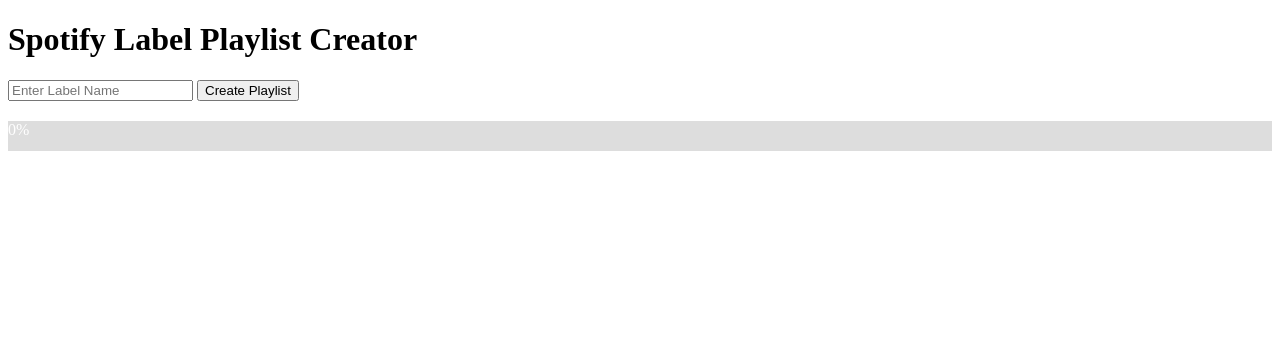
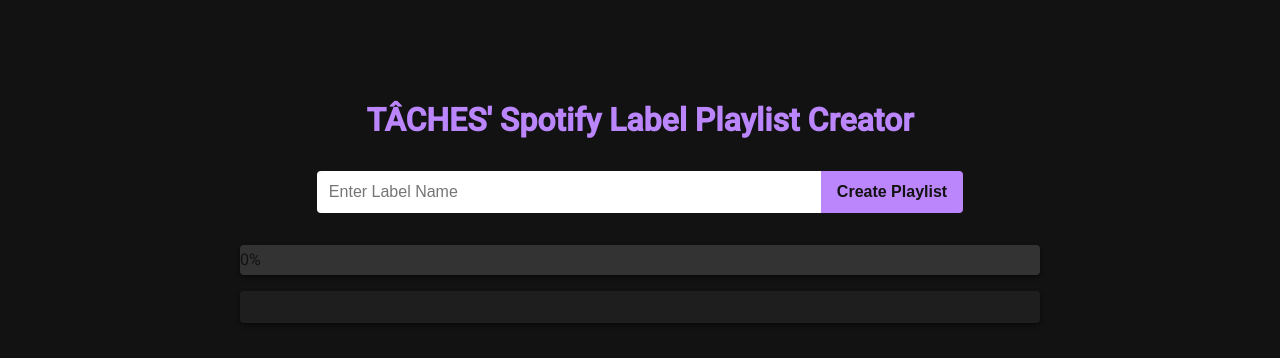
Before and after one commit to glittercowboy/spotify-playlist-creator, a website: page public/index.html in a window 1280 px wide. Drawn offline with nearby package versions, Linux system fonts and the light colour scheme; no server answers.

Commit message:
Update server.js progress tracking and enhance index.html UI

```diff
--- a/public/index.html
+++ b/public/index.html
@@ -2,59 +2,129 @@
 <html>
 <head>
   <meta charset="UTF-8">
-  <title>Spotify Label Playlist Creator</title>
+  <title>TÂCHES' Spotify Label Playlist Creator</title>
+  <!-- Google Fonts -->
+  <link href="https://fonts.googleapis.com/css2?family=Roboto:wght@300;400;500&display=swap" rel="stylesheet">
   <style>
-    /* Simple styles for the form and progress bar */
+    /* Global Styles */
+    body {
+      background-color: #121212;
+      color: #E0E0E0;
+      font-family: 'Roboto', sans-serif;
+      margin: 0;
+      padding: 0;
+    }
+    .container {
+      max-width: 800px;
+      margin: 3rem auto;
+      padding: 2rem;
+    }
+    h1 {
+      text-align: center;
+      margin-bottom: 2rem;
+      color: #BB86FC;
+    }
+    /* Form Styles */
+    form {
+      display: flex;
+      justify-content: center;
+      margin-bottom: 2rem;
+    }
+    input[type="text"] {
+      width: 60%;
+      padding: 0.75rem;
+      border: none;
+      border-radius: 4px 0 0 4px;
+      font-size: 1rem;
+      outline: none;
+    }
+    button {
+      padding: 0.75rem 1rem;
+      border: none;
+      background-color: #BB86FC;
+      color: #121212;
+      font-weight: bold;
+      font-size: 1rem;
+      border-radius: 0 4px 4px 0;
+      cursor: pointer;
+      transition: background-color 0.3s;
+    }
+    button:hover {
+      background-color: #9a67ea;
+    }
+    /* Progress Bar Styles */
     #progress {
       width: 100%;
-      background-color: #ddd;
-      margin-top: 20px;
+      background-color: #333;
+      border-radius: 4px;
+      overflow: hidden;
+      margin-bottom: 1rem;
+      box-shadow: 0 2px 4px rgba(0, 0, 0, 0.5);
     }
     #progress-bar {
+      height: 30px;
+      background-color: #BB86FC;
       width: 0%;
-      height: 30px;
-      background-color: #4CAF50;
       text-align: center;
-      color: white;
+      line-height: 30px;
+      color: #121212;
+      transition: width 0.5s ease;
+    }
+    /* Status Messages */
+    #status {
+      background-color: #1E1E1E;
+      padding: 1rem;
+      border-radius: 4px;
+      max-height: 300px;
+      overflow-y: auto;
+      box-shadow: 0 2px 4px rgba(0, 0, 0, 0.5);
+    }
+    #status p {
+      margin: 0.5rem 0;
+      font-size: 0.9rem;
+    }
+    a {
+      color: #BB86FC;
+      text-decoration: none;
+    }
+    a:hover {
+      text-decoration: underline;
     }
   </style>
 </head>
 <body>
-  <h1>Spotify Label Playlist Creator</h1>
+  <div class="container">
+    <h1>TÂCHES' Spotify Label Playlist Creator</h1>
     <form action="/start" method="POST">
       <input type="text" name="label" placeholder="Enter Label Name" required>
       <button type="submit">Create Playlist</button>
     </form>
-
     <div id="progress">
       <div id="progress-bar">0%</div>
     </div>
+    <div id="status"></div>
+  </div>
 
-  <div id="status"></div>
-
-  <!-- Include socket.io client library -->
+  <!-- Include Socket.io client library -->
   <script src="/socket.io/socket.io.js"></script>
   <script>
     const socket = io();
+    const progressBar = document.getElementById('progress-bar');
+    const statusDiv = document.getElementById('status');
 
     // Listen for progress events from the server
     socket.on('progress', function(data) {
-      const statusDiv = document.getElementById('status');
+      // Append the status message
       statusDiv.innerHTML += `<p>${data.message}</p>`;
 
-      // Update a simple progress bar (this is just illustrative)
-      // For example, if you want to increment by 20% for each update:
-      const progressBar = document.getElementById('progress-bar');
-      let currentWidth = parseInt(progressBar.style.width) || 0;
-      if(currentWidth < 100) {
-        currentWidth += 20;
-        if(currentWidth > 100) currentWidth = 100;
-        progressBar.style.width = currentWidth + '%';
-        progressBar.textContent = currentWidth + '%';
+      // If a "percent" field is provided, update the progress bar accordingly
+      if (typeof data.percent === 'number') {
+        progressBar.style.width = data.percent + '%';
+        progressBar.textContent = data.percent + '%';
       }
 
-      // If a playlist URL is provided, show it
-      if(data.playlist) {
+      // If a playlist URL is provided, display it
+      if (data.playlist) {
         statusDiv.innerHTML += `<p>Playlist created! <a href="${data.playlist}" target="_blank">View Playlist</a></p>`;
       }
     });
```
Also changed, not shown: server.js (+15 -13 lines). Lines whose indentation alone changed are shown as unchanged.
